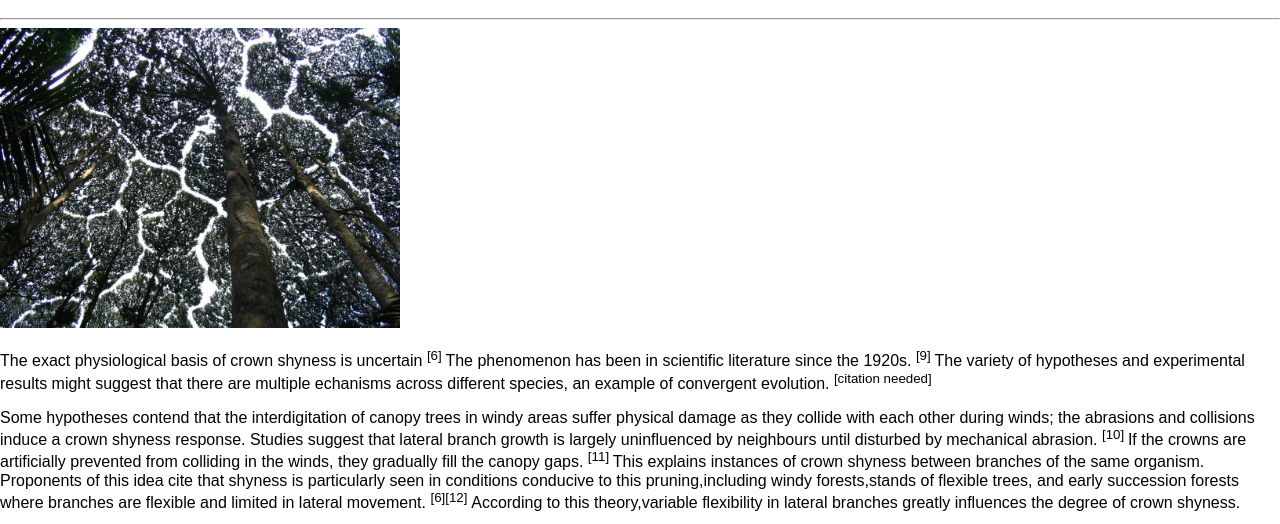
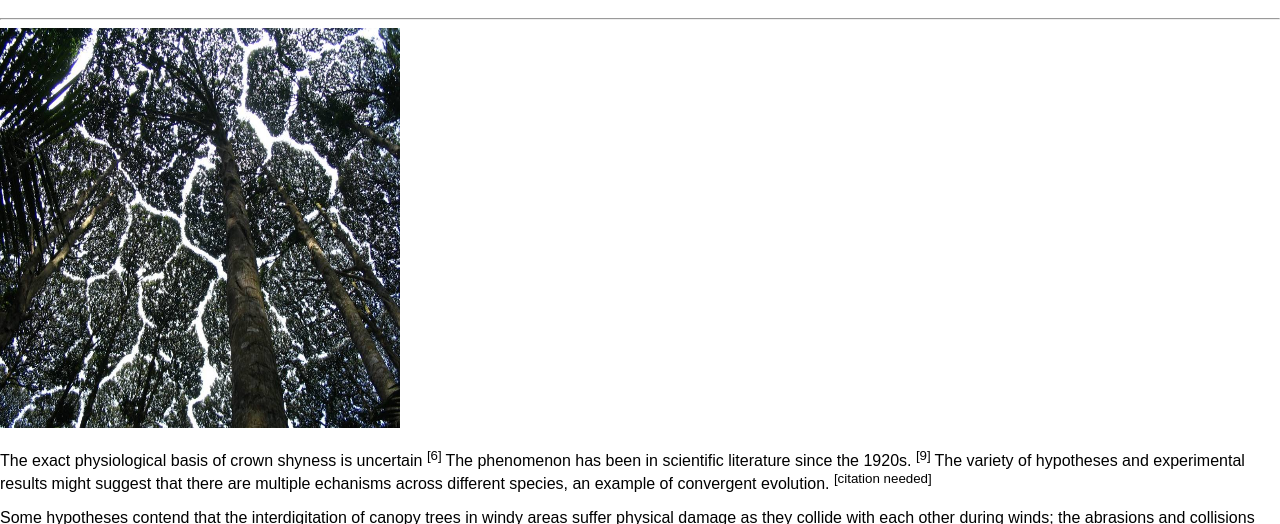
Before and after one commit to Trelonda89/Trelonda89.github.io, a plain HTML site: page Wiki-page-1/index.html in a window 1280 px wide. Shown: the part 220-744 px from the top of the page. Drawn offline with Linux system fonts and the light colour scheme.

Commit message:
Update index.html

```diff
--- a/Wiki-page-1/index.html
+++ b/Wiki-page-1/index.html
@@ -56,7 +56,7 @@
         <h1>Possible physiological explanations</h1>
         <hr>
         <img src="images/Dryobalanops_Aromatica_canopy (1).jpg"
-            alt="photo of trees in a forest" width="400 height=400">
+            alt="photo of trees in a forest "width="400" height="400">
 
         <p>
 
@@ -261,7 +261,8 @@
 
                                 <li>
                                     K. Paijmans observed crown shyness in a
-                                multi-species group of trees, comprising Celtis
+                                    multi-species group of trees, comprising
+                                    Celtis
                                     spinosa and Pterocymbium beccarii
                                     <sup>
                                         [7]
@@ -280,7 +281,8 @@
 
                                 </sup>
                                 Goudie, James W.; Polsson, Kenneth R.; Ott,
-                    Peter K. (2008). "An empirical model of crown shyness for
+                                Peter K. (2008). "An empirical model of crown
+                                shyness for
                                 lodgepole pine (Pinus contorta var. latifolia
                                 [Engl.] Critch .) in British Columbia".
                                 <i>
@@ -296,10 +298,12 @@
                                 ^ Peter Thomas; John Packham (26 July 2007).
                                 <i>
                                     Ecology of
-                        Woodlands and Forests: Description, Dynamics and
+                                    Woodlands and Forests: Description,
+                                    Dynamics and
                                     Diversity.
                                 </i>
-                    Cambridge University Press. p. 12. ISBN 978-0-521-83452-0.
+                                Cambridge University Press. p. 12.
+                                ISBN 978-0-521-83452-0.
                         </ol>
 
 
```
Lines whose indentation alone changed are shown as unchanged.
